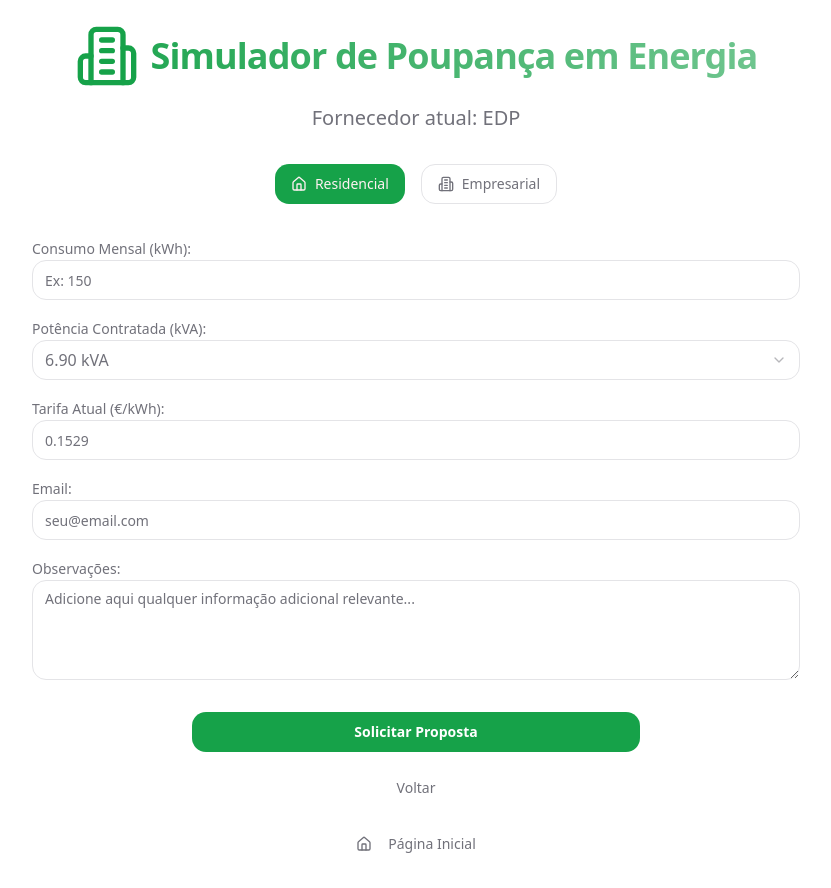
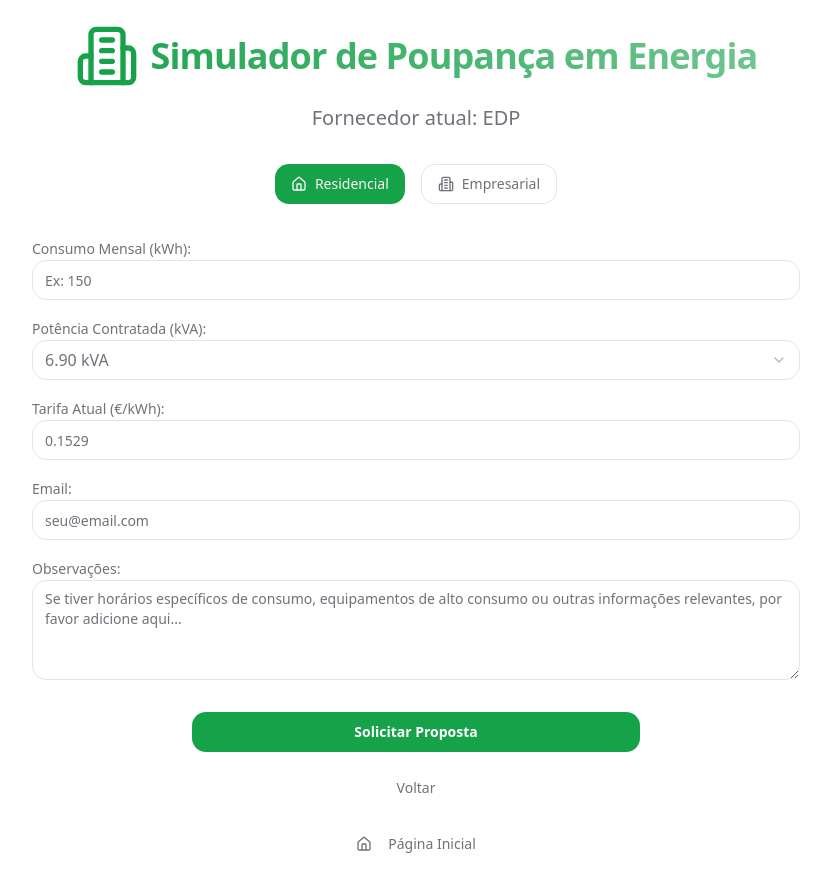
Before and after one commit to lpjardim/solar-telecom-calculator, a React (Vite) app: page /energy/calculator/1 in a window 1280 px wide. Shown: the whole page, without its empty margins (224-1055 px from the left). Built offline with nearby package versions, Linux system fonts and the light colour scheme.

Commit message:
Update observations placeholder text
Update the placeholder text in the observations textarea to a previously used, preferred version.

```diff
--- a/src/pages/EnergyCalculator.tsx
+++ b/src/pages/EnergyCalculator.tsx
@@ -1,4 +1,3 @@
-
 import { useState } from "react";
 import { useNavigate } from "react-router-dom";
 import { Button } from "@/components/ui/button";
@@ -134,7 +133,7 @@ const EnergyCalculator = () => {
             <Label htmlFor="observations">Observações:</Label>
             <Textarea
               id="observations"
-              placeholder="Adicione aqui qualquer informação adicional relevante..."
+              placeholder="Se tiver horários específicos de consumo, equipamentos de alto consumo ou outras informações relevantes, por favor adicione aqui..."
               value={observations}
               onChange={(e) => setObservations(e.target.value)}
               className="min-h-[100px]"
```
